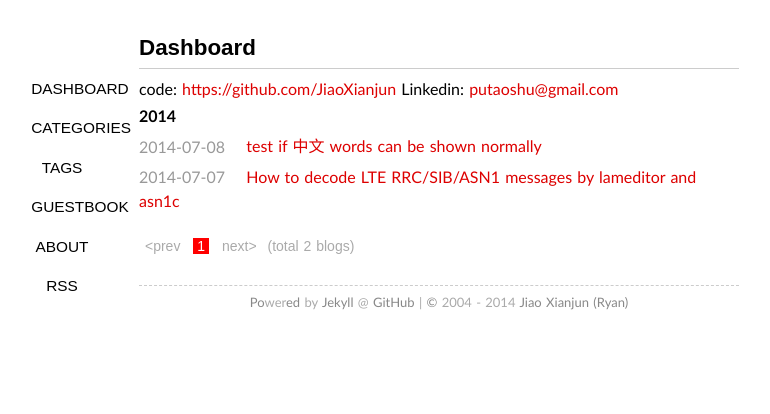
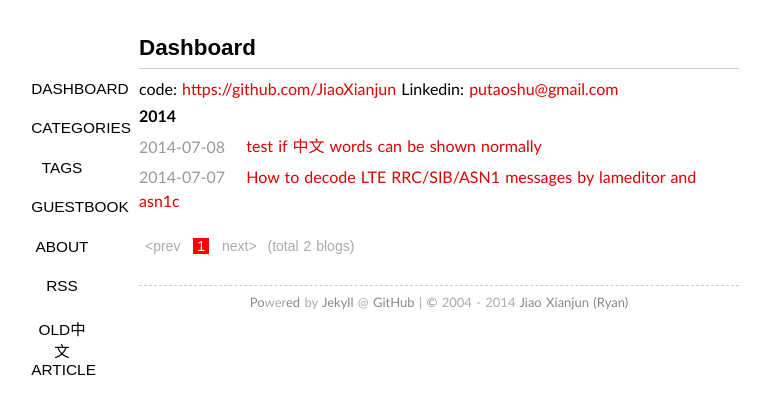
Before and after one commit to sdr-x/sdr-x.github.io, a Jekyll site: the page built from index.html, in a window 1280 px wide. Shown: the top 414 px of the page, without its empty margins (201-971 px from the left). Built offline with Jekyll 4.4.1, drawn with Linux system fonts in a browser that asks for light colours; some web fonts are replaced; Markdown is read by kramdown in place of the engine named in the settings; the list of posts is cut into pages by our own code.

Commit message:
Update default.html

```diff
--- a/_layouts/default.html
+++ b/_layouts/default.html
@@ -24,6 +24,7 @@
         <span><a title="Guestbook" class="" href="/guestbook/">Guestbook</a></span>
         <span><a title="About" class="" href="/about/">About</a></span>
         <span><a title="RSS" class="" href="/feed/" target="_blank">RSS</a></span>
+        <span><a title="old中文article" class="" href="/old中文article/">old中文article</a></span>
         </nav>
         <article class="content">
         {{ content }}
```
